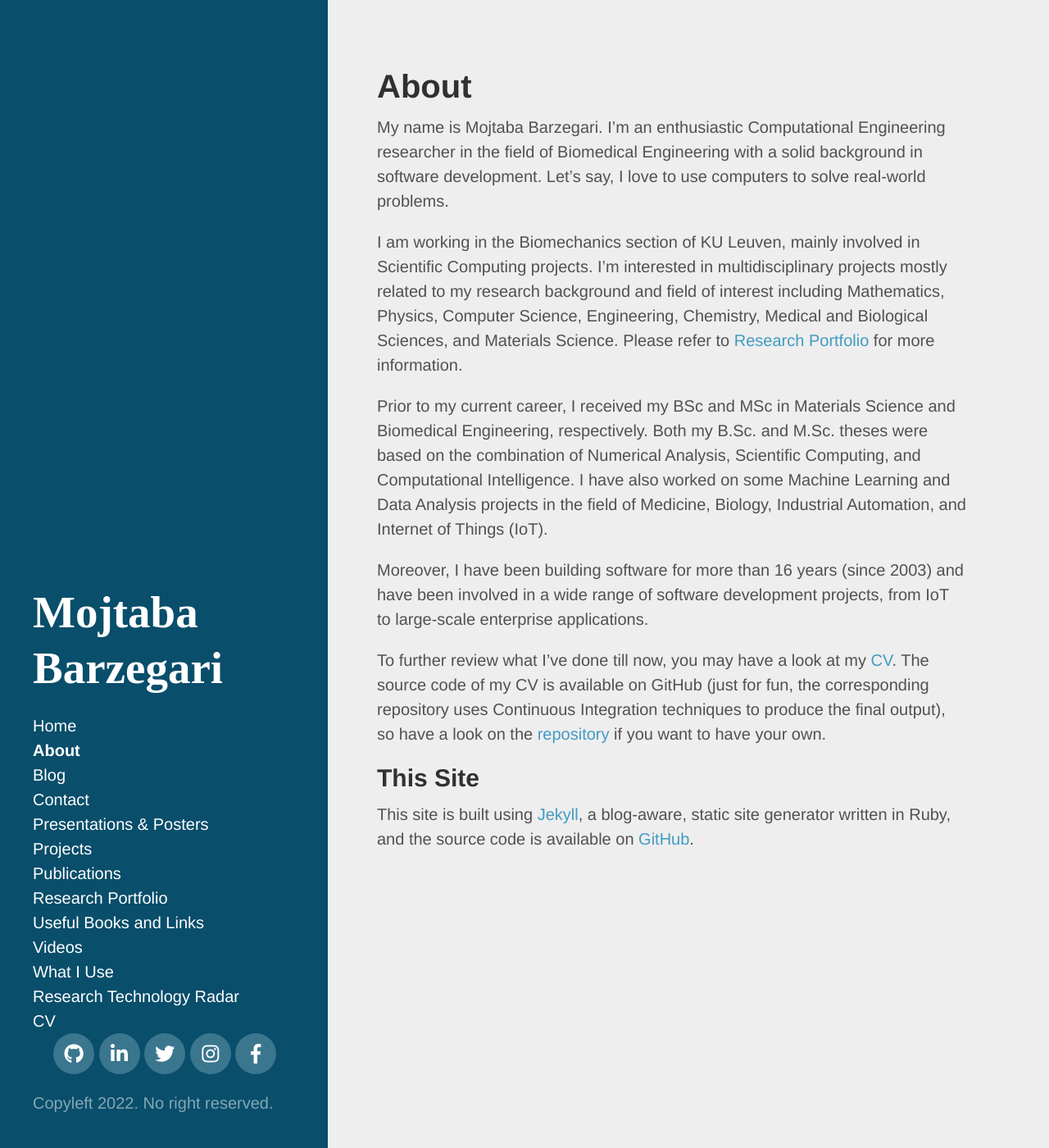
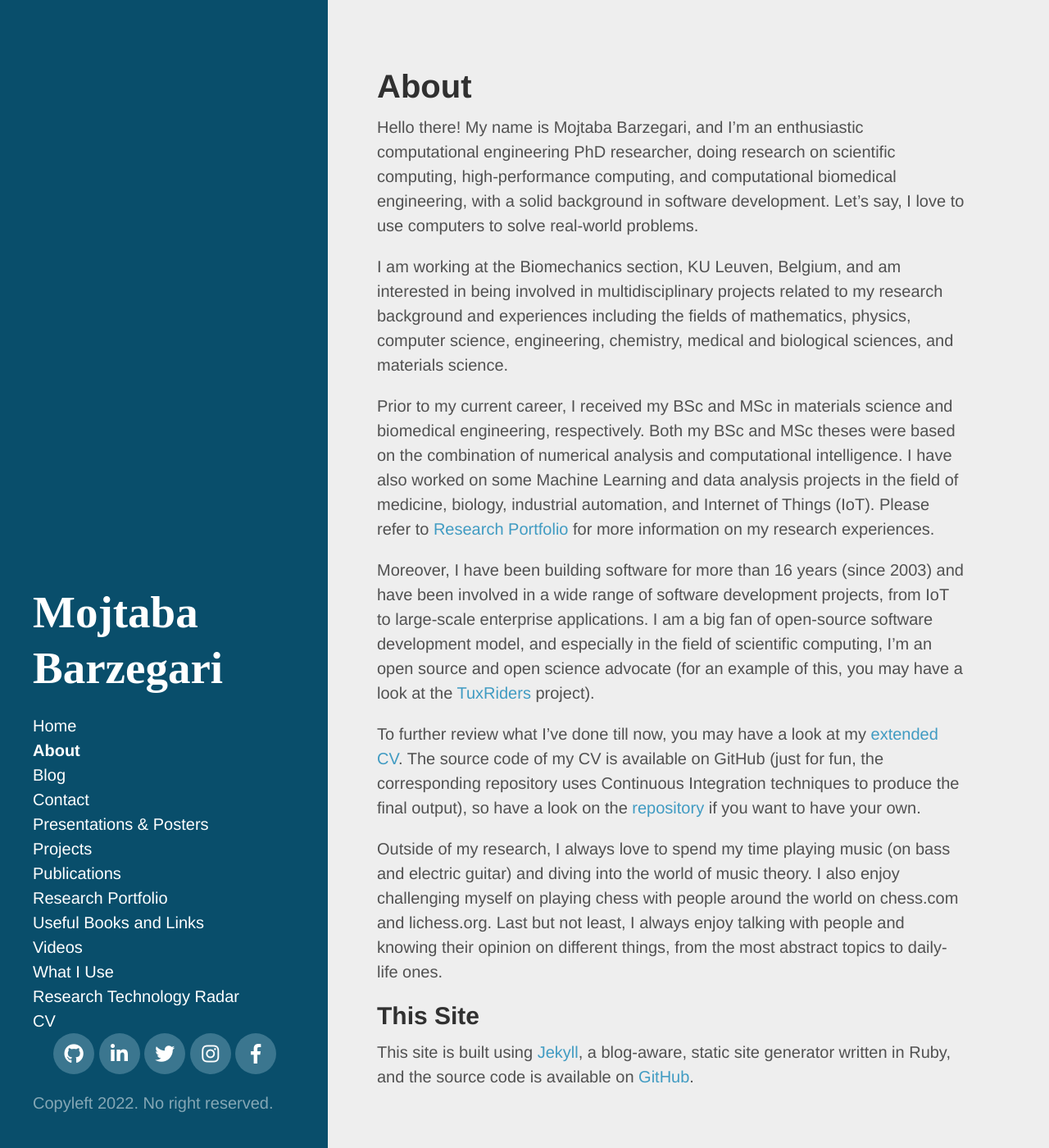
Before and after one commit to mbarzegary/mbarzegary.github.io, a Jekyll site: the page built from about.md, in a window 1280 px wide and 1400 px high. Shown: the whole window at 82% size. Built offline with Jekyll 4.4.1, drawn with Linux system fonts in a browser that asks for light colours; nearby versions of some CDN libraries; some web fonts are replaced.

Commit message:
update about page

```diff
--- a/about.md
+++ b/about.md
@@ -3,15 +3,17 @@ layout: page
 title: About
 ---
 
-My name is Mojtaba Barzegari. I'm an enthusiastic Computational Engineering researcher in the field of Biomedical Engineering with a solid background in software development. Let's say, I love to use computers to solve real-world problems.
+Hello there! My name is Mojtaba Barzegari, and I'm an enthusiastic computational engineering PhD researcher, doing research on scientific computing, high-performance computing, and computational biomedical engineering, with a solid background in software development. Let's say, I love to use computers to solve real-world problems.
 
-I am working in the Biomechanics section of KU Leuven, mainly involved in Scientific Computing projects. I'm interested in multidisciplinary projects mostly related to my research background and field of interest including Mathematics, Physics, Computer Science, Engineering, Chemistry, Medical and Biological Sciences, and Materials Science. Please refer to [Research Portfolio](/research) for more information.
+I am working at the Biomechanics section, KU Leuven, Belgium, and am interested in being involved in multidisciplinary projects related to my research background and experiences including the fields of mathematics, physics, computer science, engineering, chemistry, medical and biological sciences, and materials science.
 
-Prior to my current career, I received my BSc and MSc in Materials Science and Biomedical Engineering, respectively. Both my B.Sc. and M.Sc. theses were based on the combination of Numerical Analysis, Scientific Computing, and Computational Intelligence. I have also worked on some Machine Learning and Data Analysis projects in the field of Medicine, Biology, Industrial Automation, and Internet of Things (IoT).
+Prior to my current career, I received my BSc and MSc in materials science and biomedical engineering, respectively. Both my BSc and MSc theses were based on the combination of numerical analysis and computational intelligence. I have also worked on some Machine Learning and data analysis projects in the field of medicine, biology, industrial automation, and Internet of Things (IoT). Please refer to [Research Portfolio](/research) for more information on my research experiences.
 
-Moreover, I have been building software for more than 16 years (since 2003) and have been involved in a wide range of software development projects, from IoT to large-scale enterprise applications.
+Moreover, I have been building software for more than 16 years (since 2003) and have been involved in a wide range of software development projects, from IoT to large-scale enterprise applications. I am a big fan of open-source software development model, and especially in the field of scientific computing, I'm an open source and open science advocate (for an example of this, you may have a look at the <a target="_blank" href="http://tuxriders.com/">TuxRiders</a> project).
 
-To further review what I've done till now, you may have a look at my [CV](http://nbviewer.jupyter.org/github/mbarzegary/MyCV/blob/master/main.pdf). The source code of my CV is available on GitHub (just for fun, the corresponding repository uses Continuous Integration techniques to produce the final output), so have a look on the [repository](https://github.com/mbarzegary/MyCV) if you want to have your own.
+To further review what I've done till now, you may have a look at my [extended CV](http://nbviewer.jupyter.org/github/mbarzegary/MyCV/blob/master/main.pdf). The source code of my CV is available on GitHub (just for fun, the corresponding repository uses Continuous Integration techniques to produce the final output), so have a look on the [repository](https://github.com/mbarzegary/MyCV) if you want to have your own.
+
+Outside of my research, I always love to spend my time playing music (on bass and electric guitar) and diving into the world of music theory. I also enjoy challenging myself on playing chess with people around the world on chess.com and lichess.org. Last but not least, I always enjoy talking with people and knowing their opinion on different things, from the most abstract topics to daily-life ones.
 
 ## This Site
 
```
Also changed, not shown: 3 other files.
